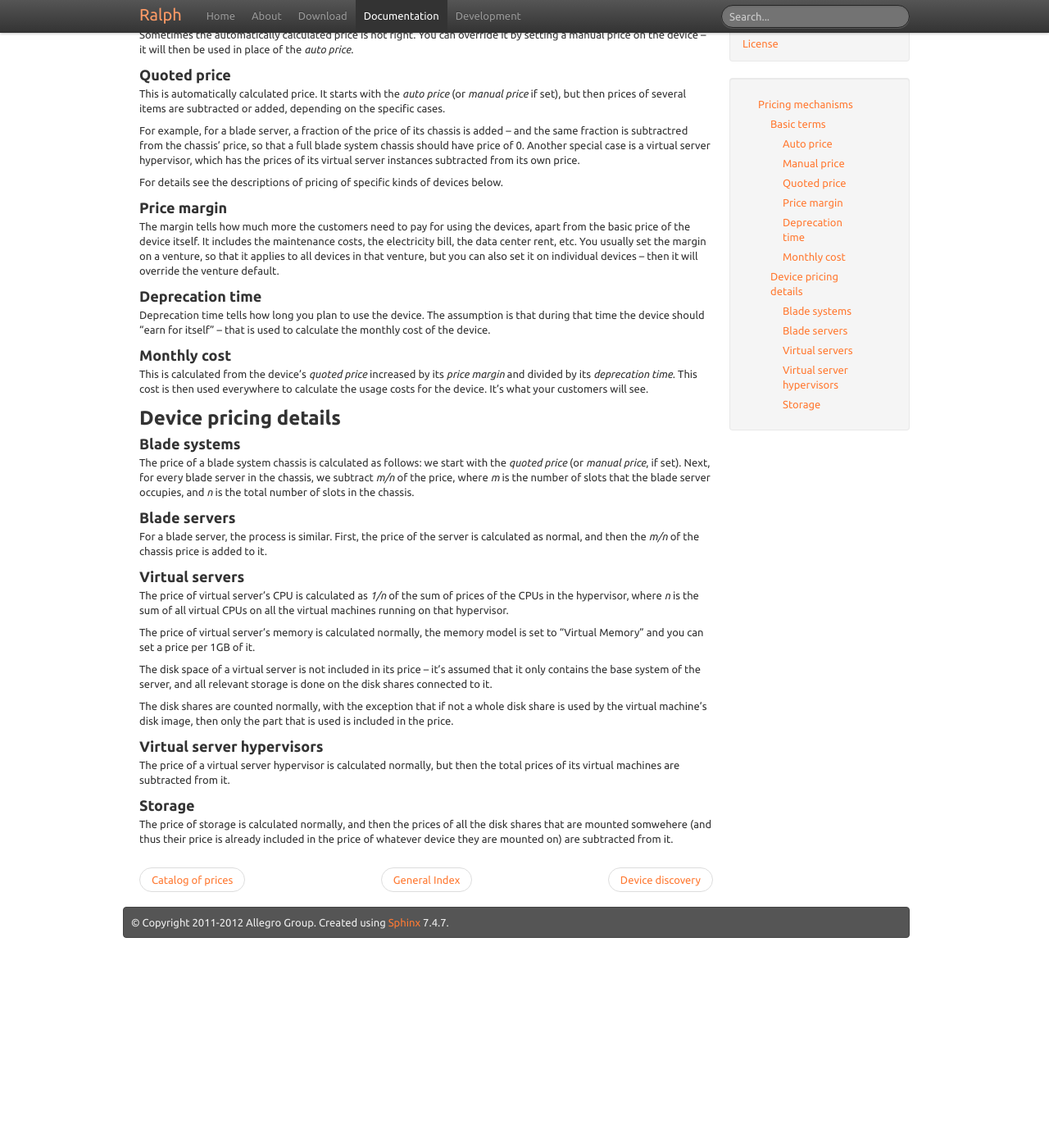
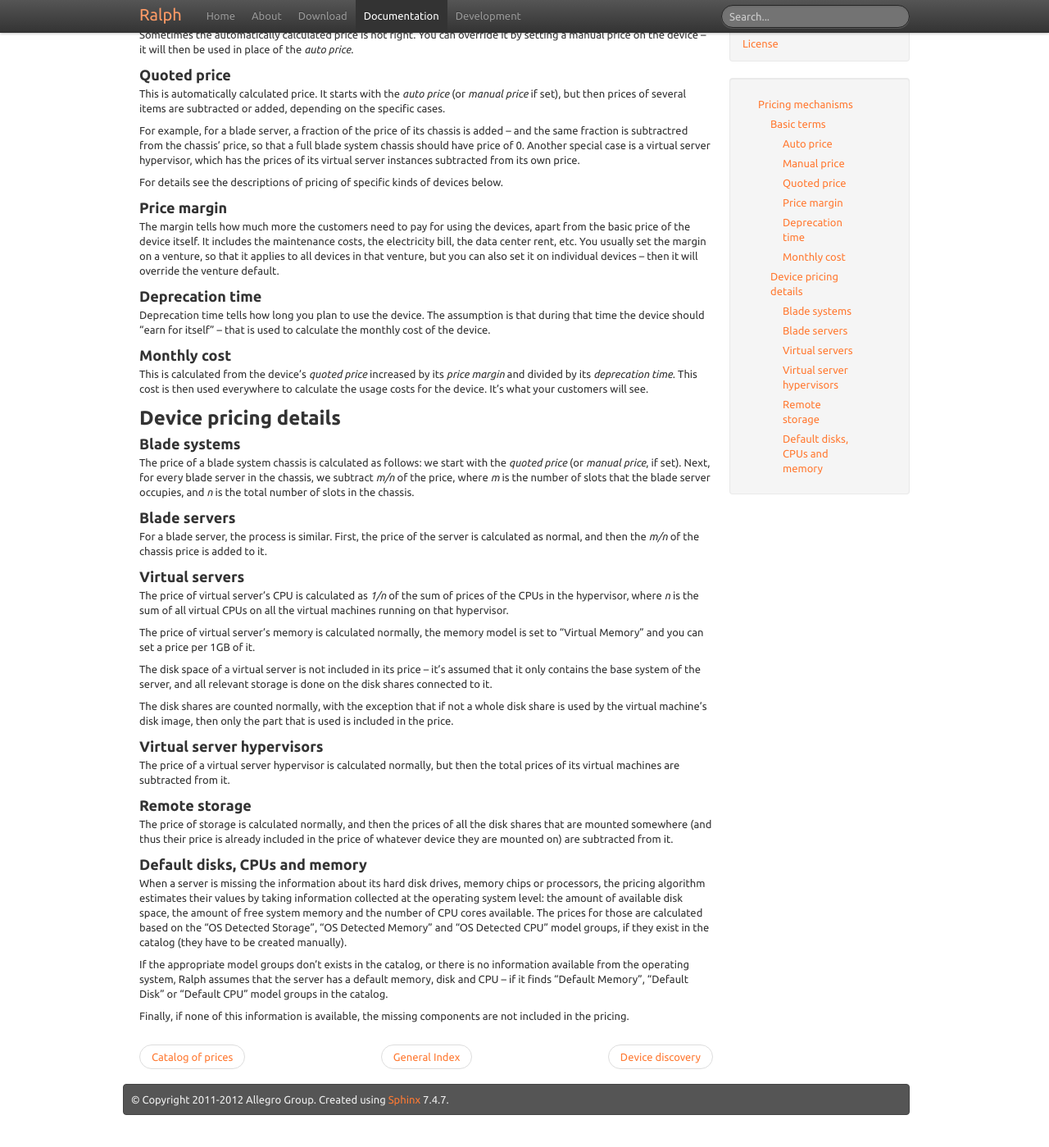
Before and after one commit to allegro/ralph, a Sphinx documentation site: the page built from doc/pricing.rst, in a window 1280 px wide and 1400 px high, scrolled down 317 px. Shown: the whole window at 82% size. Built offline with Sphinx 7.4.7, drawn with Linux system fonts in a browser that asks for light colours; before the commit the page ends 1501 px from its top, so only the background shows below that.

Commit message:
Explain default cpu/disk/memory in the docs

```diff
--- a/doc/pricing.rst
+++ b/doc/pricing.rst
@@ -106,10 +106,29 @@ that is used is included in the price.
 The price of a virtual server hypervisor is calculated normally, but then the
 total prices of its virtual machines are subtracted from it.
 
-:index:`Storage`
+:index:`Remote storage`
 ----------------
 
 The price of storage is calculated normally, and then the prices of all the
-:index:`disk shares` that are mounted somwehere (and thus their price is
+:index:`disk shares` that are mounted somewhere (and thus their price is
 already included in the price of whatever device they are mounted on) are
 subtracted from it.
+
+:index:`Default disks, CPUs and memory`
+---------------------------------------
+
+When a server is missing the information about its hard disk drives, memory
+chips or processors, the pricing algorithm estimates their values by taking
+information collected at the operating system level: the amount of available
+disk space, the amount of free system memory and the number of CPU cores
+available. The prices for those are calculated based on the "OS Detected
+Storage", "OS Detected Memory" and "OS Detected CPU" model groups, if they
+exist in the catalog (they have to be created manually).
+
+If the appropriate model groups don't exists in the catalog, or there is no
+information available from the operating system, Ralph assumes that the server
+has a default memory, disk and CPU -- if it finds "Default Memory", "Default
+Disk" or "Default CPU" model groups in the catalog.
+
+Finally, if none of this information is available, the missing components are
+not included in the pricing.
```
